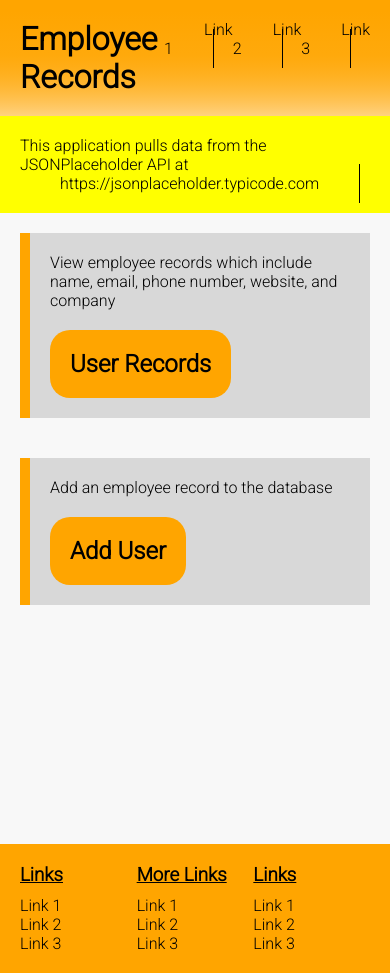
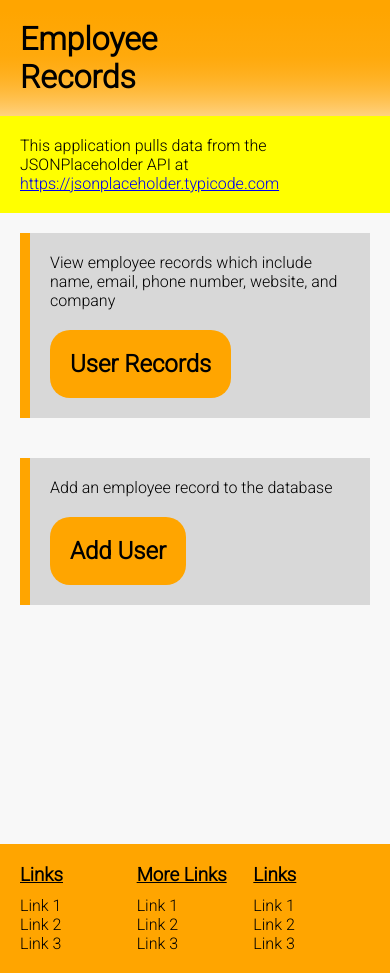
Before and after one commit to bryanc123/Employee-Records-Angular, an Angular app: page / in a window 390 px wide. Built offline with nearby package versions, Linux system fonts and the light colour scheme.

Commit message:
Added navigation features

```diff
--- a/src/app/app.component.css
+++ b/src/app/app.component.css
@@ -1,16 +1,3 @@
-a {
-    border-right: 1px solid black;
-    color: black;
-    padding: 10px 40px;
-    text-decoration: none;
-    transition-duration: 0.2s;
-}
-
-a:hover {
-    background-color: #FFD280;
-    cursor: pointer;
-}
-
 .header-container {
     background: linear-gradient(orange 10%, 80%, #FFD280 100%);
     box-shadow: 0px 2px 5px black;
@@ -26,11 +13,57 @@ a:hover {
     list-style: none;
 }
 
+.navigation-menu-item {
+    border-right: 1px solid black;
+    color: black;
+    padding: 10px 30px;
+    text-decoration: none;
+    transition-duration: 0.2s;
+}
+
+.navigation-menu-item:hover {
+    background-color: #FFD280;
+    cursor: pointer;
+}
+
+.hamburger-menu-icon {
+    color: black;
+    display: none;
+    flex-grow: 1;
+    text-align: right;
+    text-decoration: none;
+}
+.fa-times {
+    display: none;
+}
+.hamburger-menu {
+    background-color: lightgray;
+    border-top: 1px solid black;
+    display: none;
+    flex-direction: column;
+    padding: 10px 20px;
+}
+.hamburger-menu a {
+    color: black;
+    padding: 10px 0;
+    text-decoration: none;
+    transition-duration: 0.2s;
+}
+.hamburger-menu a:hover {
+    background-color: #FFD280;
+}
+
 .introductory-text-container {
     background-color: yellow;
     padding: 20px;
 }
 
 @media screen and (max-width: 450px){
+    .navigation-menu {
+        display: none;
+    }
 
+    .hamburger-menu-icon {
+        display: block;
+    }
 }
--- a/src/app/app.component.html
+++ b/src/app/app.component.html
@@ -3,12 +3,21 @@
       <div class="header-container">
         <h1>{{title}}</h1>
         <ul class="navigation-menu">
-          <li><a href="#">Link 1</a></li>
-          <li><a href="#">Link 2</a></li>
-          <li><a href="#">Link 3</a></li>
+          <li><a routerLink="/" class="navigation-menu-item">Home</a></li>
+          <li><a routerLink="/users" class="navigation-menu-item">Records</a></li>
+          <li><a routerLink="/add-user" class="navigation-menu-item">Add User</a></li>
         </ul>
+        <a href="javascript:void(0);" class="hamburger-menu-icon" onClick="toggleMenu()">
+          <i class="fa fa-bars fa-2x"></i>
+          <i class="fa fa-times fa-2x"></i>
+        </a>
       </div>
     </header>
+    <div class="hamburger-menu">
+      <a routerLink="/">Home</a>
+      <a routerLink="/users">Records</a>
+      <a routerLink="/add-user">Add User</a>
+    </div>
     <div class="introductory-text-container">
       This application pulls data from the JSONPlaceholder API at
       <a href="https://jsonplaceholder.typicode.com">https://jsonplaceholder.typicode.com</a>
```
